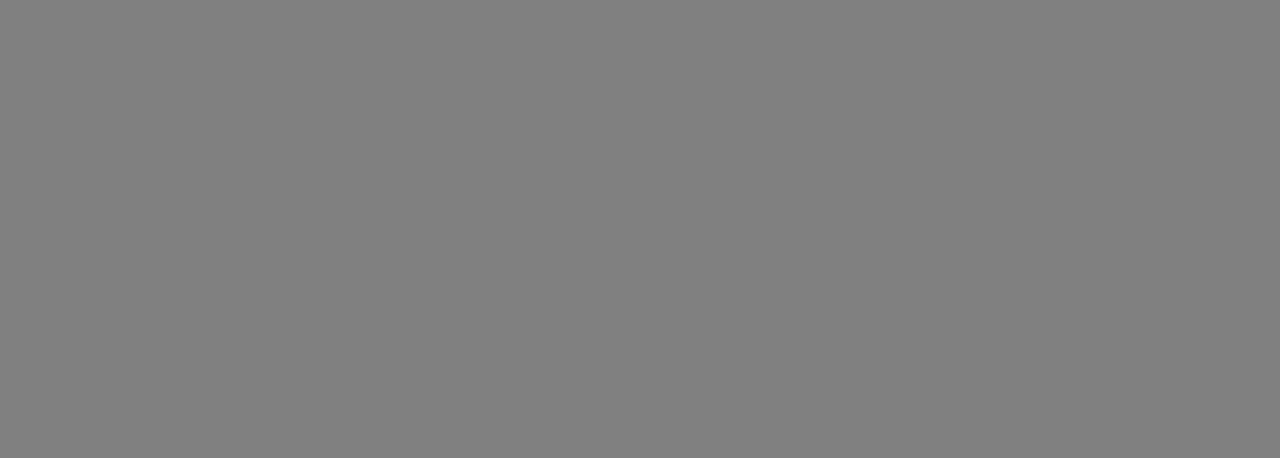
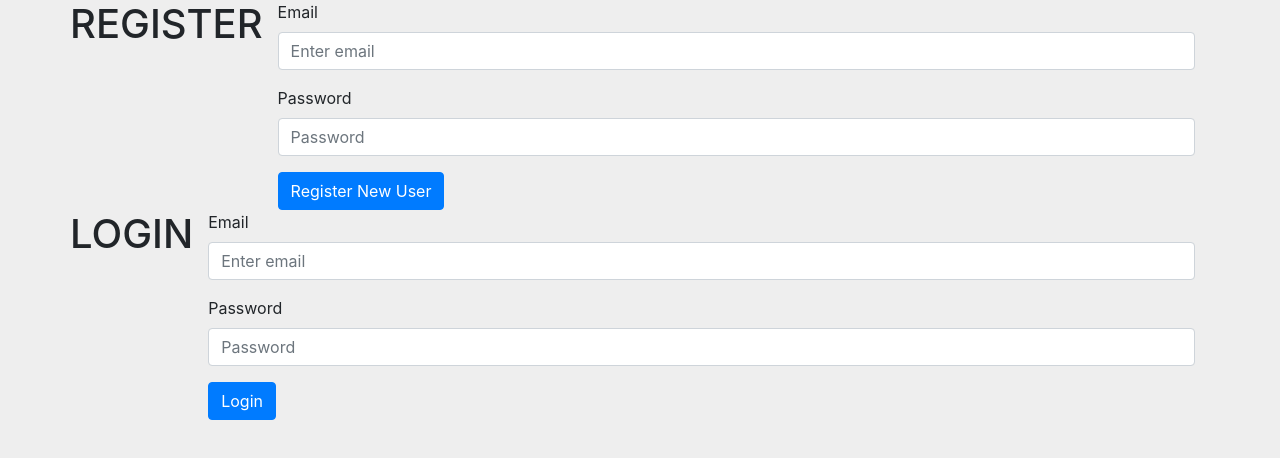
Before and after one commit to impactbyte-learn/code-auth-client, a website: page index.html in a window 1280 px wide. Drawn offline with nearby package versions, Linux system fonts and the light colour scheme.

Commit message:
Create register & login form

```diff
--- a/index.css
+++ b/index.css
@@ -1,3 +1,3 @@
 body {
-  background: gray;
+  background: #eee;
 }
--- a/index.html
+++ b/index.html
@@ -14,12 +14,39 @@
 
 <body>
 
-    <div id="form-register">
-
-    </div>
-
-    <div id="form-login">
-
+    <div class="container">
+        <div class="row">
+            <h1>REGISTER</h1>
+            <div class="col">
+                <form id="form-register">
+                    <div class="form-group">
+                        <label for="register-email">Email</label>
+                        <input type="email" class="form-control" id="register-email" aria-describedby="emailHelp" placeholder="Enter email">
+                    </div>
+                    <div class="form-group">
+                        <label for="exampleInputPassword1">Password</label>
+                        <input type="password" class="form-control" id="exampleInputPassword1" placeholder="Password">
+                    </div>
+                    <button type="submit" class="btn btn-primary">Register New User</button>
+                </form>
+            </div>
+        </div>
+        <div class="row">
+            <h1>LOGIN</h1>
+            <div class="col">
+                <form id="form-login">
+                    <div class="form-group">
+                        <label for="login-email">Email</label>
+                        <input type="email" class="form-control" id="login-email" aria-describedby="emailHelp" placeholder="Enter email">
+                    </div>
+                    <div class="form-group">
+                        <label for="exampleInputPassword1">Password</label>
+                        <input type="password" class="form-control" id="exampleInputPassword1" placeholder="Password">
+                    </div>
+                    <button type="submit" class="btn btn-primary">Login</button>
+                </form>
+            </div>
+        </div>
     </div>
 
     <script src="./bower_components/jquery/dist/jquery.slim.min.js"></script>
```
